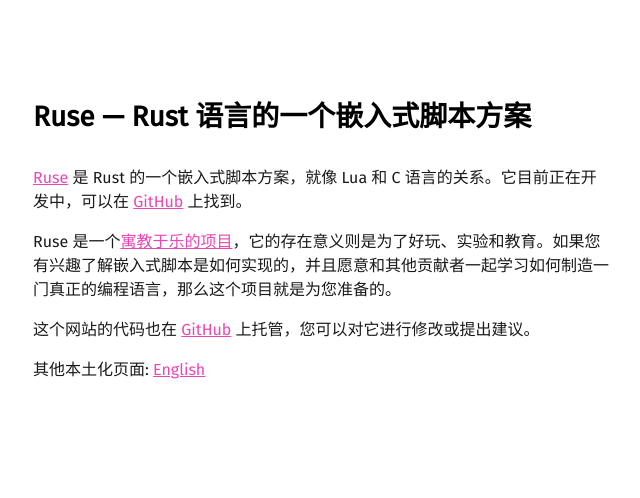
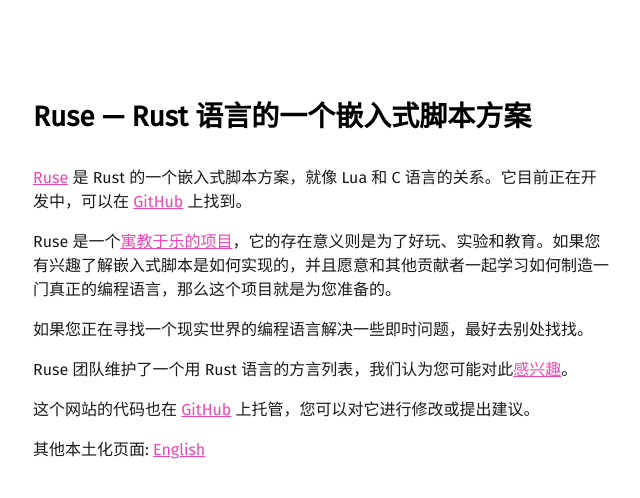
Before and after one commit to alilleybrinker/ruse-lang.github.io, a Jekyll site: the page built from zh-CN/index.md, in a window 1280 px wide. Shown: the top 498 px of the page, without its empty margins (319-959 px from the left). Built offline with Jekyll 4.4.1, drawn with Linux system fonts in a browser that asks for light colours.

Commit message:
Fixed a problem

```diff
--- a/zh-CN/index.md
+++ b/zh-CN/index.md
@@ -8,7 +8,9 @@
 
 Ruse 是一个[寓教于乐的项目][stress-free]，它的存在意义则是为了好玩、实验和教育。如果您有兴趣了解嵌入式脚本是如何实现的，并且愿意和其他贡献者一起学习如何制造一门真正的编程语言，那么这个项目就是为您准备的。
 
+如果您正在寻找一个现实世界的编程语言解决一些即时问题，最好去别处找找。
 
+Ruse 团队维护了一个用 Rust 语言的方言列表，我们认为您可能对此[感兴趣][langs-in-rust]。
 
 这个网站的代码也在 [GitHub][website] 上托管，您可以对它进行修改或提出建议。
 
```
